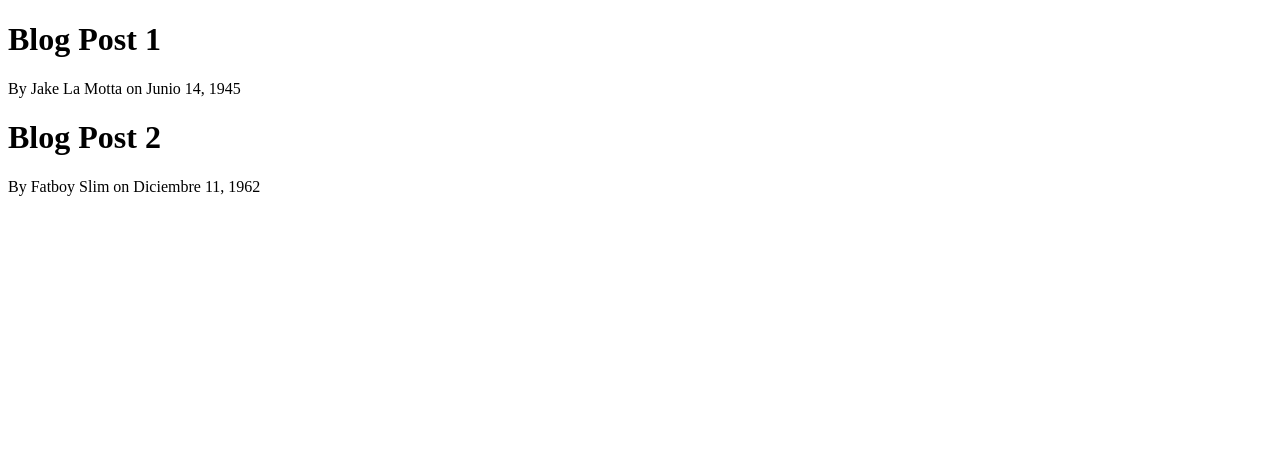
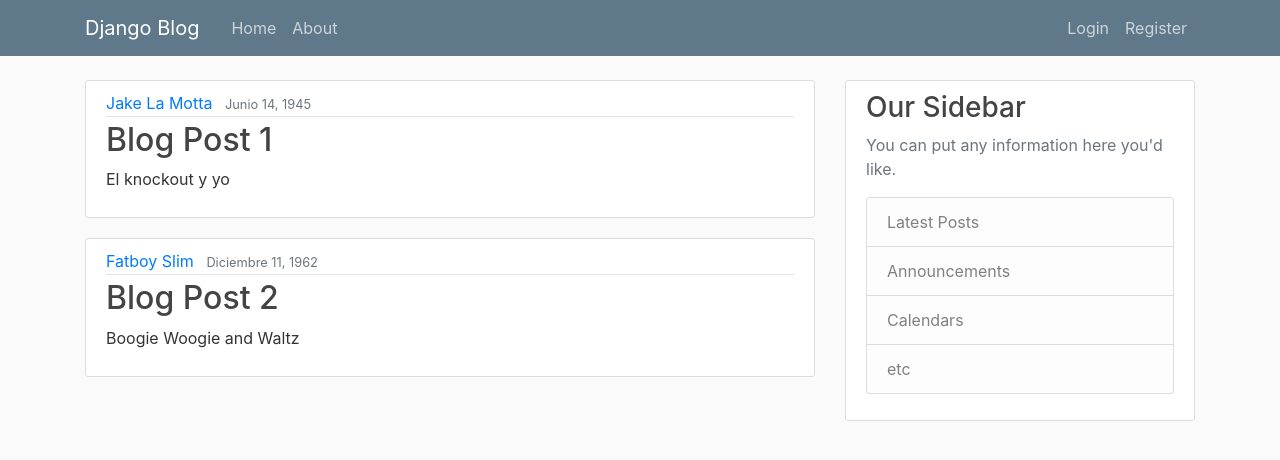
Before and after one commit to xpsylon/ProjectThree, a Django app: page / in a window 1280 px wide. Shown: the top 460 px of the page. Run offline with Django 4.2, Linux system fonts and the light colour scheme; some libraries are stand-ins or nearby versions.

Commit message:
20230613 1907

```diff
--- /dev/null
+++ b/blog/static/blog/main.css
@@ -0,0 +1,84 @@
+body {
+    background: #fafafa;
+    color: #333333;
+    margin-top: 5rem;
+  }
+
+  h1, h2, h3, h4, h5, h6 {
+    color: #444444;
+  }
+
+  ul {
+    margin: 0;
+  }
+
+  .bg-steel {
+    background-color: #5f788a;
+  }
+
+  .site-header .navbar-nav .nav-link {
+    color: #cbd5db;
+  }
+
+  .site-header .navbar-nav .nav-link:hover {
+    color: #ffffff;
+  }
+
+  .site-header .navbar-nav .nav-link.active {
+    font-weight: 500;
+  }
+
+  .content-section {
+    background: #ffffff;
+    padding: 10px 20px;
+    border: 1px solid #dddddd;
+    border-radius: 3px;
+    margin-bottom: 20px;
+  }
+
+  .article-title {
+    color: #444444;
+  }
+
+  a.article-title:hover {
+    color: #428bca;
+    text-decoration: none;
+  }
+
+  .article-content {
+    white-space: pre-line;
+  }
+
+  .article-img {
+    height: 65px;
+    width: 65px;
+    margin-right: 16px;
+  }
+
+  .article-metadata {
+    padding-bottom: 1px;
+    margin-bottom: 4px;
+    border-bottom: 1px solid #e3e3e3
+  }
+
+  .article-metadata a:hover {
+    color: #333;
+    text-decoration: none;
+  }
+
+  .article-svg {
+    width: 25px;
+    height: 25px;
+    vertical-align: middle;
+  }
+
+  .account-img {
+    height: 125px;
+    width: 125px;
+    margin-right: 20px;
+    margin-bottom: 16px;
+  }
+
+  .account-heading {
+    font-size: 2.5rem;
+  }
--- /dev/null
+++ b/blog/templates/blog/base.html
@@ -0,0 +1,72 @@
+{% load static %}
+<!DOCTYPE html>
+<html lang="en">
+<head>
+    <!-- Required meta tags -->
+    <meta charset="utf-8">
+    <meta name="viewport" content="width=device-width, initial-scale=1, shrink-to-fit=no">
+
+    <!-- Bootstrap CSS -->
+    <link rel="stylesheet" href="https://cdn.jsdelivr.net/npm/bootstrap@4.0.0/dist/css/bootstrap.min.css" integrity="sha384-Gn5384xqQ1aoWXA+058RXPxPg6fy4IWvTNh0E263XmFcJlSAwiGgFAW/dAiS6JXm" crossorigin="anonymous">
+    <link rel="stylesheet" type="text/css" href="{% static 'blog/main.css' %}">
+    {% if titulo %}
+        <title>{{ titulo }}</title>
+    {% else %}
+        <title>Django Blog</title> <!--Titulo general si no hay titulo propio-->
+    {% endif %}
+</head>
+<body>
+    <!--NAVIGATION BAR--Corey Schafer navigation.html-->
+    <header class="site-header">
+        <nav class="navbar navbar-expand-md navbar-dark bg-steel fixed-top">
+            <div class="container">
+                <a class="navbar-brand mr-4" href="{% url 'blog-home' %}">Django Blog</a>
+                <button class="navbar-toggler" type="button" data-toggle="collapse" data-target="#navbarToggle" aria-controls="navbarToggle" aria-expanded="false" aria-label="Toggle navigation">
+                <span class="navbar-toggler-icon"></span>
+                </button>
+                <div class="collapse navbar-collapse" id="navbarToggle">
+                    <div class="navbar-nav mr-auto">
+                    <a class="nav-item nav-link" href="{% url 'blog-home' %}">Home</a>
+                    <a class="nav-item nav-link" href="{% url 'blog-about' %}">About</a>
+                    </div>
+                    <!-- Navbar Right Side -->
+                    <div class="navbar-nav">
+                    <a class="nav-item nav-link" href="#">Login</a>
+                    <a class="nav-item nav-link" href="#">Register</a>
+                    </div>
+                </div>
+            </div>
+        </nav>
+    </header>
+    <!--end Corey Schaefer-------------->
+    <!--BLOCK CONTENT--Corey Schafer main.html-->
+    <main role="main" class="container">
+        <div class="row">
+            <div class="col-md-8">
+            {% block contenido %}{% endblock %}
+            </div>
+            <div class="col-md-4">
+                <div class="content-section">
+                    <h3>Our Sidebar</h3>
+                    <p class='text-muted'>You can put any information here you'd like.
+                    <ul class="list-group">
+                        <li class="list-group-item list-group-item-light">Latest Posts</li>
+                        <li class="list-group-item list-group-item-light">Announcements</li>
+                        <li class="list-group-item list-group-item-light">Calendars</li>
+                        <li class="list-group-item list-group-item-light">etc</li>
+                    </ul>
+                    </p>
+                </div>
+            </div>
+        </div>
+    </main>
+    <!--end Corey Schaefer-------------->
+
+    <!-- Optional JavaScript -->
+    <!-- jQuery first, then Popper.js, then Bootstrap JS -->
+    <script src="https://code.jquery.com/jquery-3.2.1.slim.min.js" integrity="sha384-KJ3o2DKtIkvYIK3UENzmM7KCkRr/rE9/Qpg6aAZGJwFDMVNA/GpGFF93hXpG5KkN" crossorigin="anonymous"></script>
+    <script src="https://cdn.jsdelivr.net/npm/popper.js@1.12.9/dist/umd/popper.min.js" integrity="sha384-ApNbgh9B+Y1QKtv3Rn7W3mgPxhU9K/ScQsAP7hUibX39j7fakFPskvXusvfa0b4Q" crossorigin="anonymous"></script>
+    <script src="https://cdn.jsdelivr.net/npm/bootstrap@4.0.0/dist/js/bootstrap.min.js" integrity="sha384-JZR6Spejh4U02d8jOt6vLEHfe/JQGiRRSQQxSfFWpi1MquVdAyjUar5+76PVCmYl" crossorigin="anonymous"></script>
+
+</body>
+</html>
--- a/blog/templates/blog/home.html
+++ b/blog/templates/blog/home.html
@@ -1,14 +1,19 @@
-<!DOCTYPE html>
-<html lang="en">
-<head>
-    <title></title>
-</head>
-<body>
+{% extends "blog/base.html" %}
+
+{% block contenido%}
+    <!--overrides content of block contenido of base.html-->
+    <!--para las variables se usa doble curly braces-->
     {% for cosa in cosas %}
-        <h1>{{ cosa.title }}</h1> <!--para las variables se usa doble curly braces-->
-        <p>By {{ cosa.author }} on {{ cosa.date_posted }}</p>
+    <!--ARTICLES Corey Schafer from articles.html-->
+        <article class="media content-section">
+            <div class="media-body">
+                <div class="article-metadata">
+                    <a class="mr-2" href="#">{{ cosa.author }}</a>
+                    <small class="text-muted">{{ cosa.date_posted }}</small>
+                </div>
+                <h2><a class="article-title" href="#">{{ cosa.title }}</a></h2>
+                <p class="article-content">{{ cosa.content }}</p>
+            </div>
+        </article>
     {% endfor %}
-
-
-</body>
-</html>
+{% endblock contenido %}
--- a/blog/views.py
+++ b/blog/views.py
@@ -21,7 +21,8 @@ postear = [
 
 # Create your views here.
 def home(request):
-    #creamos un diccionario usando como valor la variable posts. En el html template se loopea por la clave y da como respuesta el valor.
+    #creamos un diccionario usando como valor la variable posts. En el html template se loopea por la clave y da como respuesta el valor. El valor es la lista
+    #de diccionarios.
     context = {
         'cosas': postear
     }
@@ -29,4 +30,5 @@ def home(request):
     return render(request, 'blog/home.html', context)
 
 def about(request):
-    return render(request, 'blog/about.html')
+    #a este le agregamos el titulo como tercer argumento
+    return render(request, 'blog/about.html', {'titulo': 'Cosas del Blog'})
```
Also changed, not shown: blog/templates/blog/about.html (+4 -9 lines).
